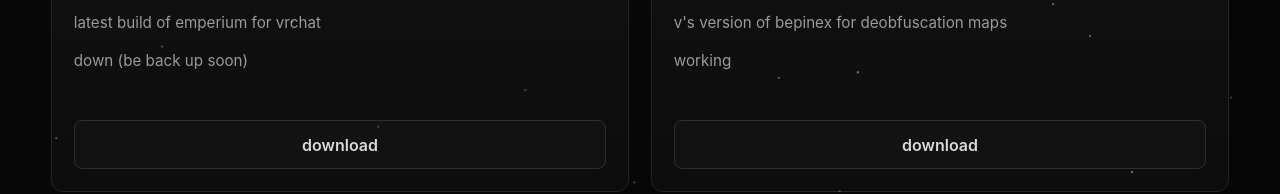
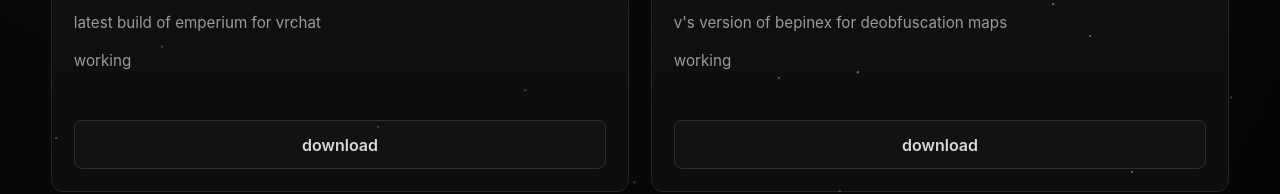
Before and after one commit to abandonedslvts/vdklcuqpbwnxgsojzmyfteihralke, a plain HTML site: page downloads/index.html in a window 1280 px wide. Shown: the part 491-685 px from the top of the page. Drawn offline with Linux system fonts and the light colour scheme.

Commit message:
qertrjqetrj

```diff
--- a/downloads/index.html
+++ b/downloads/index.html
@@ -47,7 +47,7 @@
                     <div class="card-body">
                         <h3>emperium vrc</h3>
                         <p>latest build of emperium for vrchat</p>
-                        <p class="status">Down (Be back up soon)</p>
+                        <p class="status">Working</p>
                         <div class="btn-row">
                             <a href="../clients/Emperium.zip" class="download-btn" target="_blank" rel="noopener noreferrer">download</a>
                         </div>
```
